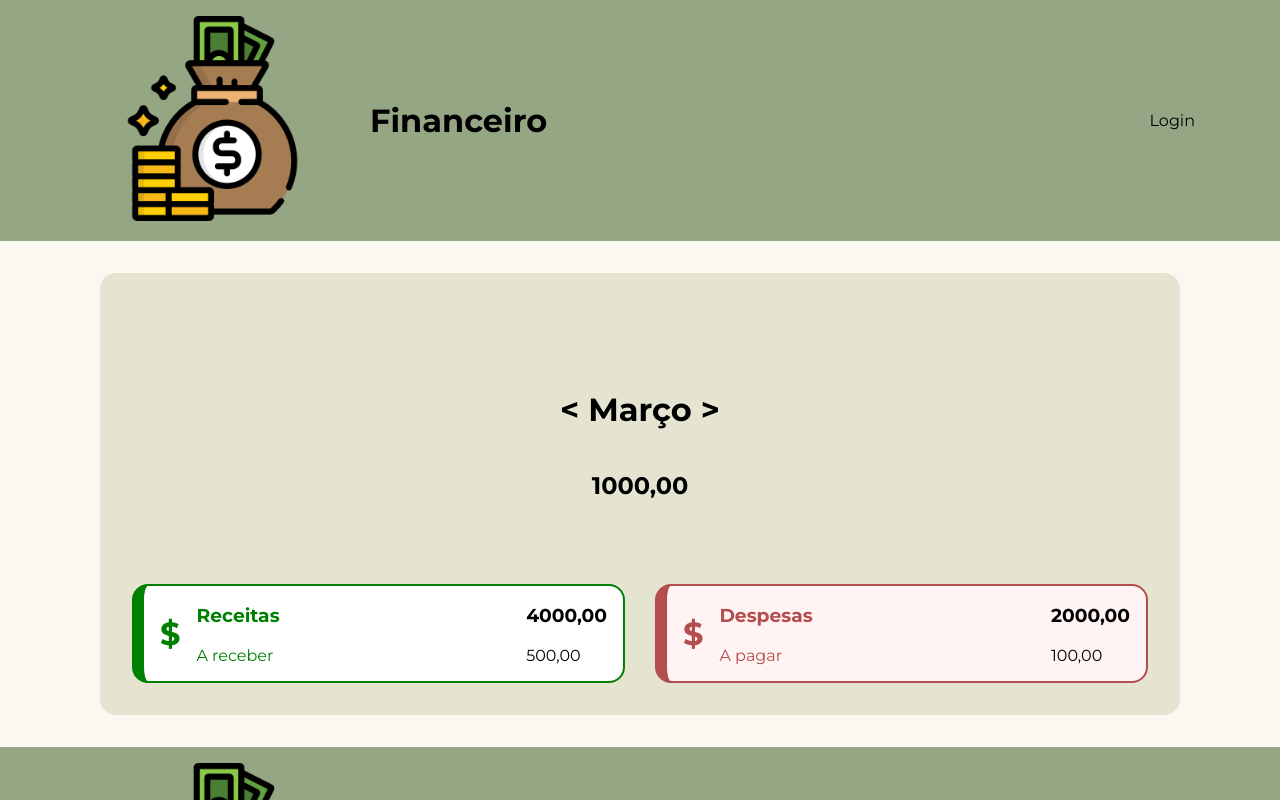
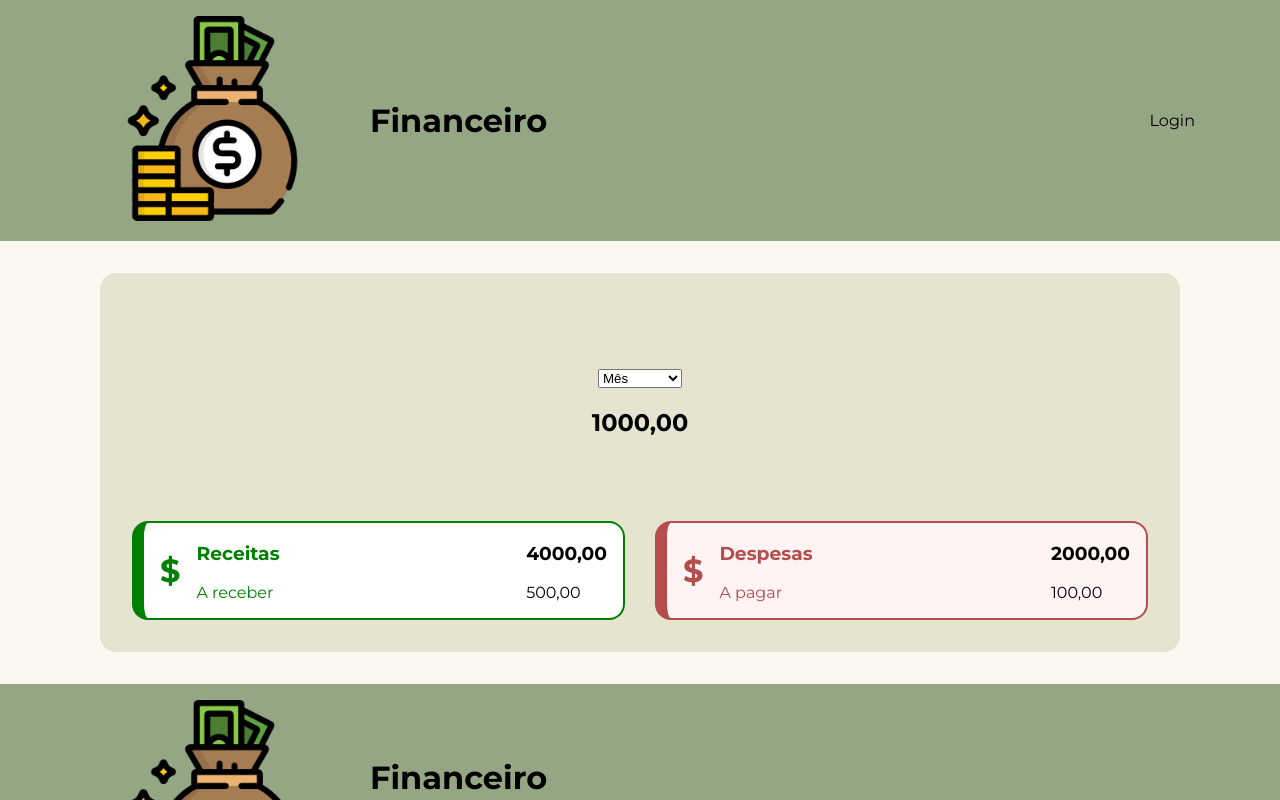
Before and after one commit to pedroquintao/financeiro, a React (Create React App) app: page /new-control in a window 1280 px wide. Shown: the top 800 px of the page. Built offline with nearby package versions, Linux system fonts and the light colour scheme.

Commit message:
Seleçao de mes foi criada, em sequencia devera ser criada a selecao de anos

```diff
--- a/src/components/Date/Date.jsx
+++ b/src/components/Date/Date.jsx
@@ -1,6 +1,31 @@
-export const Date = () => {
-    return(
-    <>
-        <h1>{"< Março >"}</h1>
-    </>)
+import { useState } from "react";
+
+const Date = () => {
+
+    const [selectedDate, setSelectedDate] = useState('');
+
+    const [mesSelecionado, setMesSelecionado] = useState('');
+
+    const meses = [
+      'Janeiro', 'Fevereiro', 'Março', 'Abril',
+      'Maio', 'Junho', 'Julho', 'Agosto',
+      'Setembro', 'Outubro', 'Novembro', 'Dezembro'
+    ];
+
+    const handleChange = (event) => {
+      setMesSelecionado(event.target.value);
+    };
+
+    return (<>
+<select value={mesSelecionado} onChange={handleChange}>
+      <option value="" disabled hidden>Mês</option>
+      {meses.map((mes, index) => (
+        <option key={index} value={mes}>
+          {mes}
+        </option>
+      ))}
+    </select>
+            </>)
 }
+
+export default Date;
--- a/src/pages/NewControl.jsx
+++ b/src/pages/NewControl.jsx
@@ -2,7 +2,7 @@ import { Col, Container, Row } from "react-grid-system"
 import { Card } from "../components/Card/Card"
 import Table from "../components/Table/Table"
 import ResumeCard from "../components/ResumeCard/ResumeCard"
-import { Date } from "../components/Date/Date"
+import Date from "../components/Date/Date"
 import { Balance } from "../components/Balance/Balance"
 import { InputsTest } from "../components/DataInputs/DataInputs"
 import { TableContext } from "../context/TableContext"
```
Also changed, not shown: next-steps.txt.
